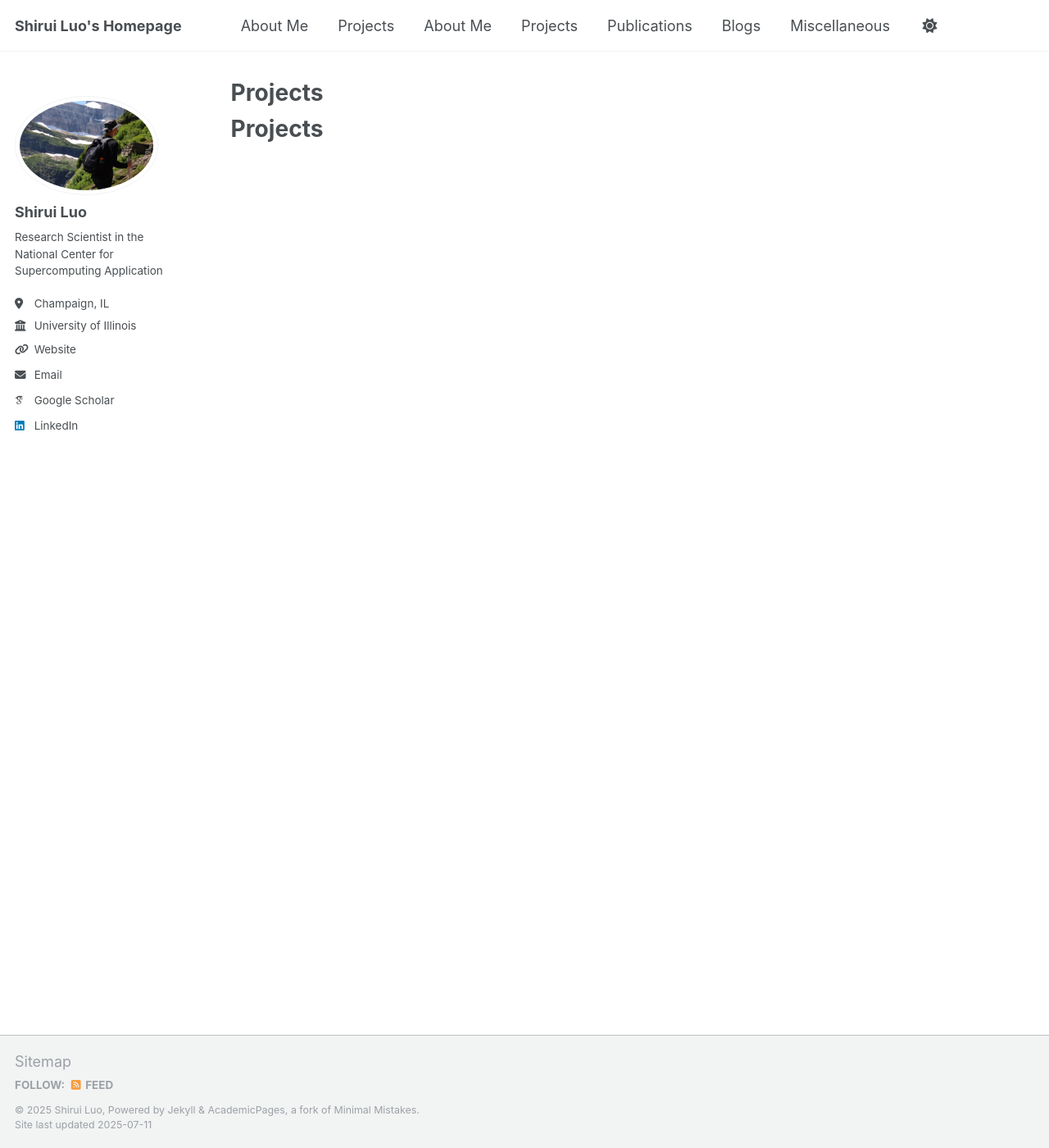
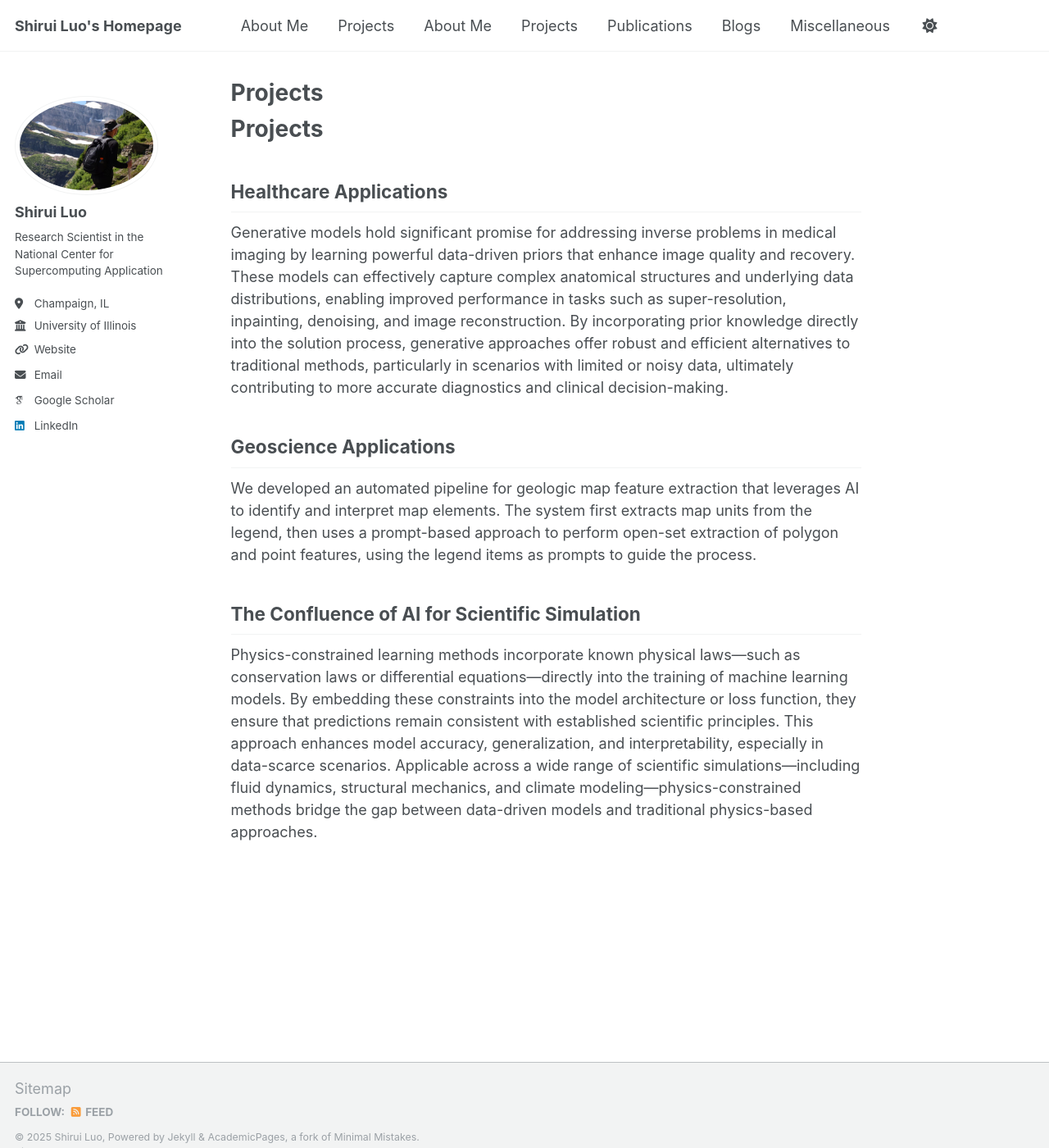
Before and after one commit to siriluo/siriluo.github.io, a Jekyll site: the page built from _pages/projects.md, in a window 1280 px wide and 1400 px high. Shown: the whole window at 82% size. Built offline with Jekyll 4.4.1, drawn with Linux system fonts in a browser that asks for light colours; some web fonts are replaced; a script that is not in the unit is left out.

Commit message:
Update Healthcare Applications description with generative models content

```diff
--- a/_pages/projects.md
+++ b/_pages/projects.md
@@ -5,4 +5,11 @@
 
 # Projects
 
-<!-- List your research or other projects here -->
+## Healthcare Applications
+Generative models hold significant promise for addressing inverse problems in medical imaging by learning powerful data-driven priors that enhance image quality and recovery. These models can effectively capture complex anatomical structures and underlying data distributions, enabling improved performance in tasks such as super-resolution, inpainting, denoising, and image reconstruction. By incorporating prior knowledge directly into the solution process, generative approaches offer robust and efficient alternatives to traditional methods, particularly in scenarios with limited or noisy data, ultimately contributing to more accurate diagnostics and clinical decision-making.
+
+## Geoscience Applications
+We developed an automated pipeline for geologic map feature extraction that leverages AI to identify and interpret map elements. The system first extracts map units from the legend, then uses a prompt-based approach to perform open-set extraction of polygon and point features, using the legend items as prompts to guide the process.
+
+## The Confluence of AI for Scientific Simulation
+Physics-constrained learning methods incorporate known physical laws—such as conservation laws or differential equations—directly into the training of machine learning models. By embedding these constraints into the model architecture or loss function, they ensure that predictions remain consistent with established scientific principles. This approach enhances model accuracy, generalization, and interpretability, especially in data-scarce scenarios. Applicable across a wide range of scientific simulations—including fluid dynamics, structural mechanics, and climate modeling—physics-constrained methods bridge the gap between data-driven models and traditional physics-based approaches.
```
